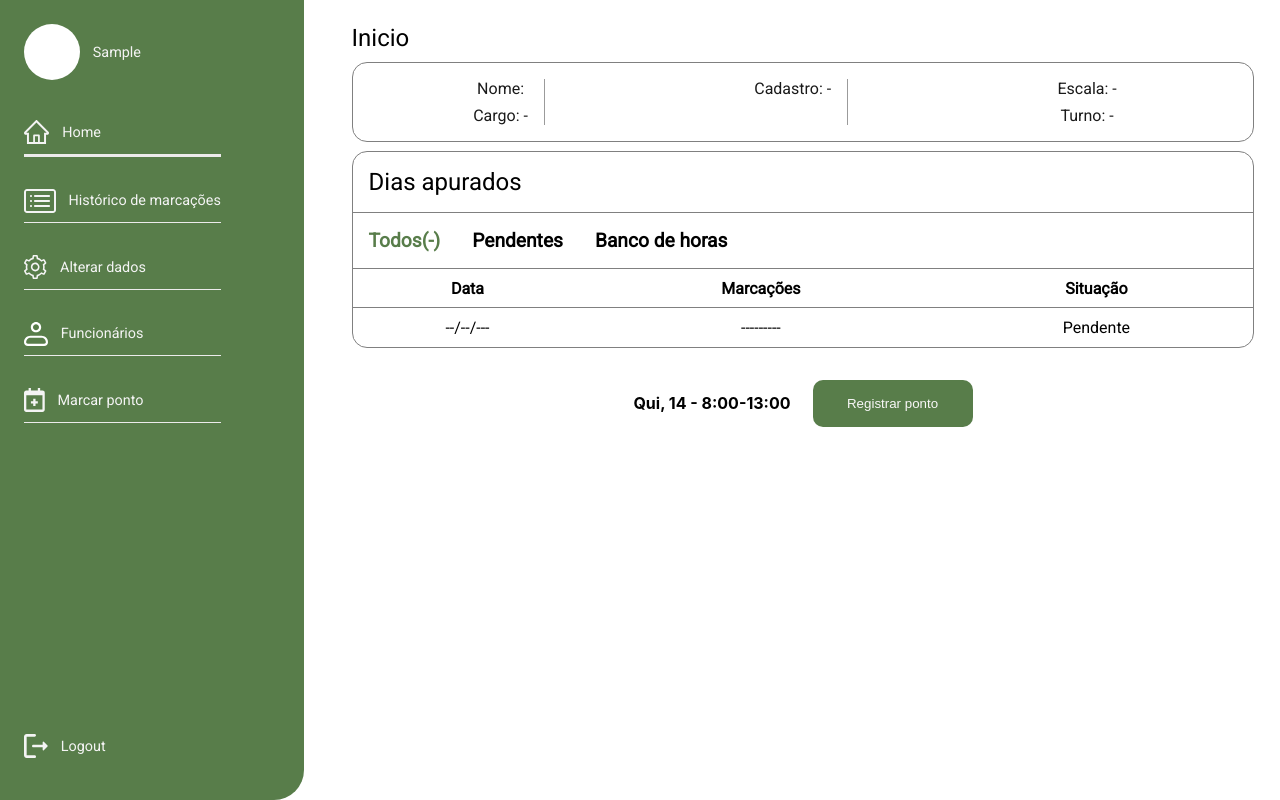
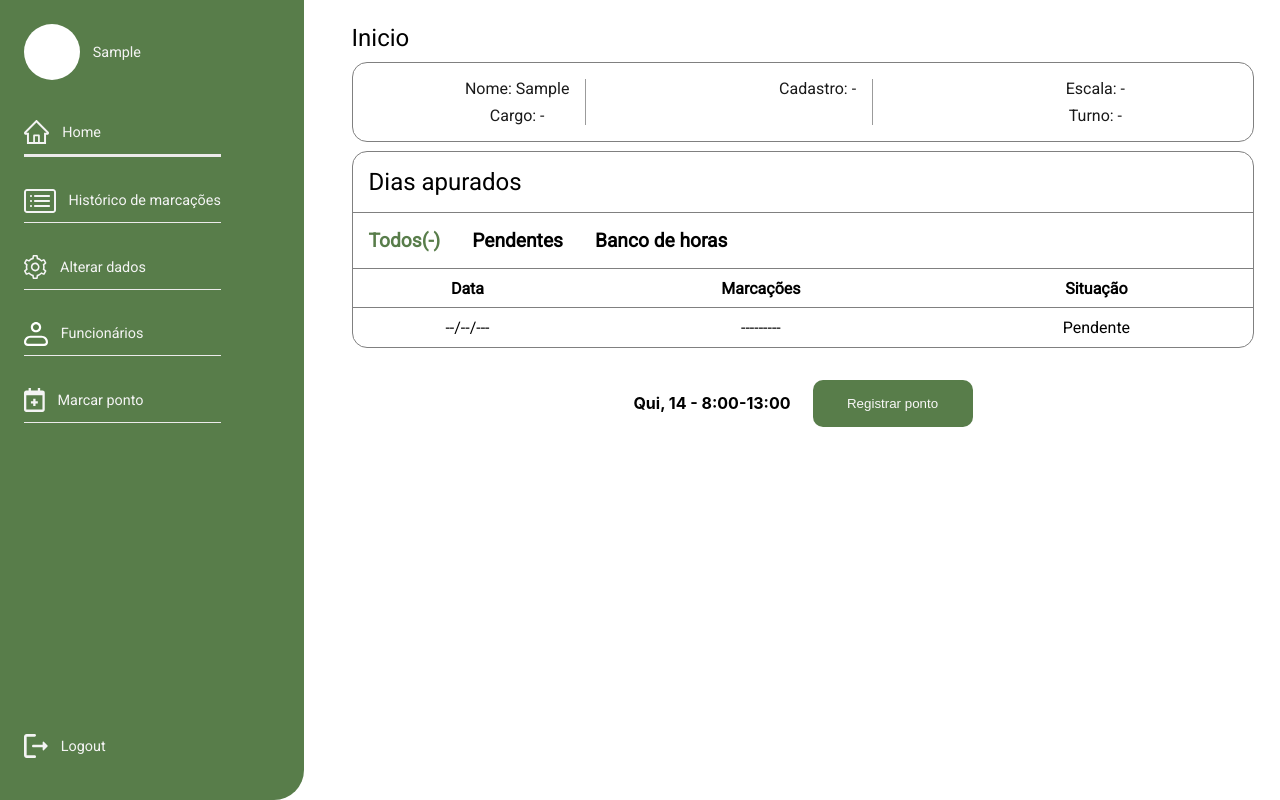
Before and after one commit to Brunowcst/sistemadecontroledepontos, a React (Create React App) app in the folder src/front-repy/: page /home in a window 1280 px wide. Built offline with nearby package versions, Linux system fonts and the light colour scheme; sample sign-in values are in the browser's storage.

Commit message:
Correção página home

```diff
--- a/src/front-repy/src/pages/Home.js
+++ b/src/front-repy/src/pages/Home.js
@@ -4,7 +4,7 @@ import AuthContext from '../context/AuthContext';
 import { Link } from 'react-router-dom'
 
 function Home() {
-    let {name} = useContext(AuthContext)
+    let {user} = useContext(AuthContext)
     const [itemSelecionado, setItemSelecionado] = useState("todos")
 
     return (
@@ -12,7 +12,7 @@ function Home() {
             <h1>Inicio</h1>
             <section className={styles.sectionUser}>
                 <div className={styles.sectionContainers}>
-                    <p>Nome: {name}</p>
+                    <p>Nome: {user ? user.username.charAt(0).toUpperCase() + user.username.slice(1) : 'Sem nome'}</p>
                     <p>Cargo: -</p>
                 </div>
 
```
